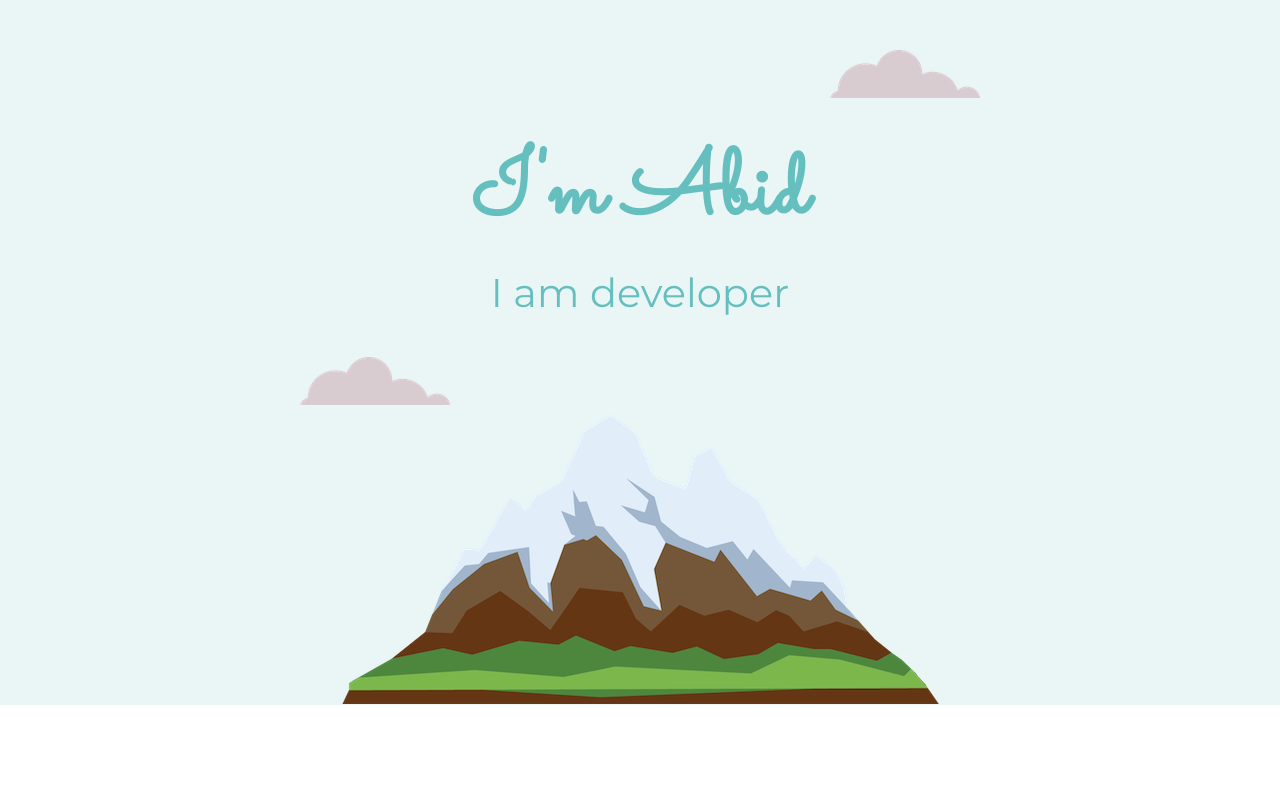
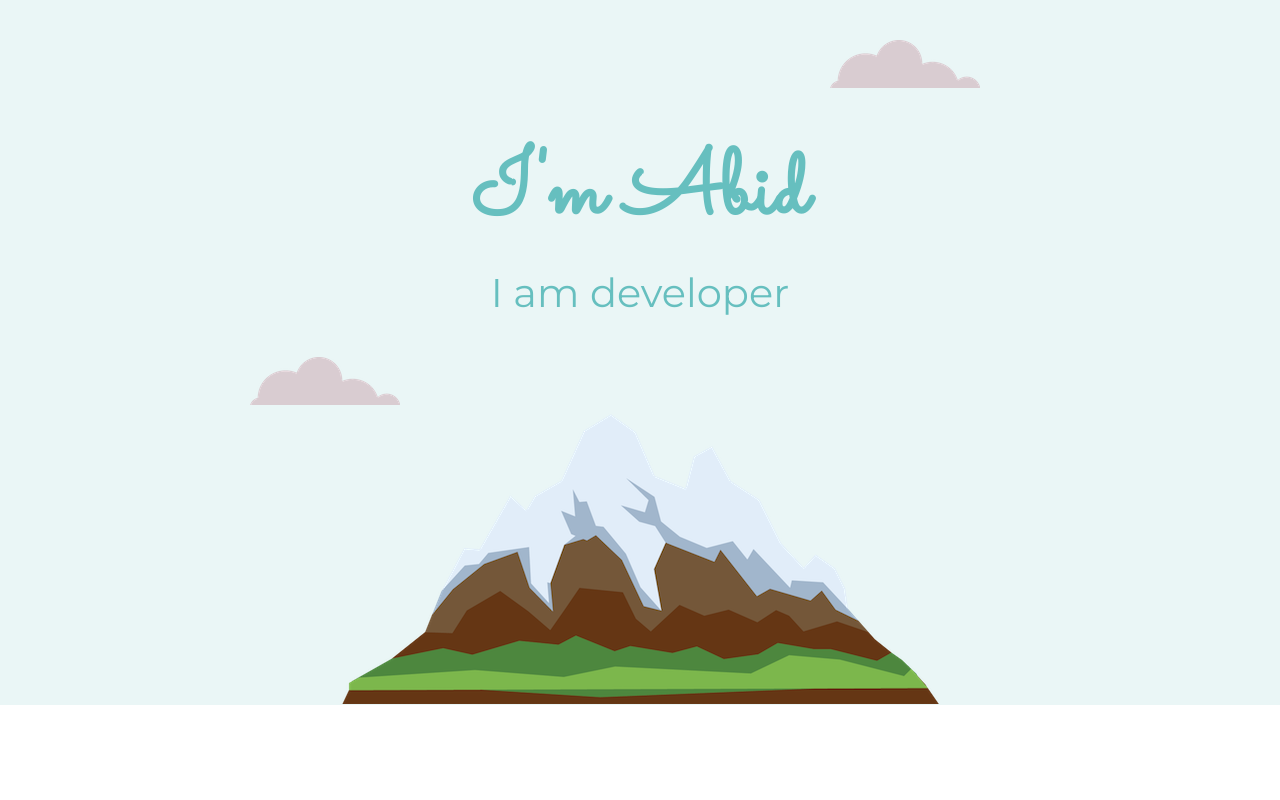
Before and after one commit to abidshaikh06/My-Website, a plain HTML site: page index.html in a window 1280 px wide. Shown: the top 800 px of the page. Drawn offline with Linux system fonts and the light colour scheme.

Commit message:
Add files via upload

```diff
--- a/css/styles.css
+++ b/css/styles.css
@@ -54,12 +54,12 @@ p{
 .cloud-2{
   position: absolute;
 bottom: 300px;
-left: 300px;
+left: 250px;
 }
 .cloud-1{
   position: absolute;
   right: 300px;
-  top: 50px
+  top: 40px
 }
 
 .middle{
```
